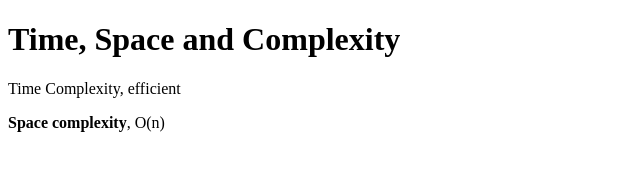
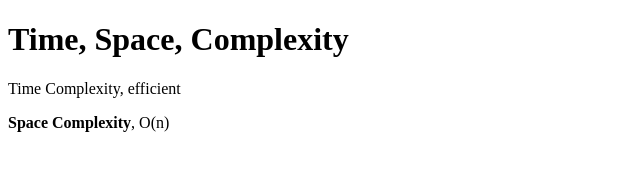
Before and after one commit to acciojob/time-and-space-complexity-adarsh1511, a website: page main.html in a window 1280 px wide. Shown: the whole page, without its empty margins (0-640 px from the left). Drawn offline with Linux system fonts and the light colour scheme.

Commit message:
created a submission

```diff
--- a/main.html
+++ b/main.html
@@ -10,9 +10,9 @@
 	<!-- the entire body must be written by student -->
     <script type="text/javascript" src="./script.js">
 </script>
-<h1> Time, Space and Complexity </h1>
+<h1> Time, Space, Complexity </h1>
 	<p> Time Complexity, efficient</p>
-	<p> <b>Space complexity</b>, O(n)</p>
+	<p> <b>Space Complexity</b>, O(n)</p>
 </body>
 
 </html>
```
